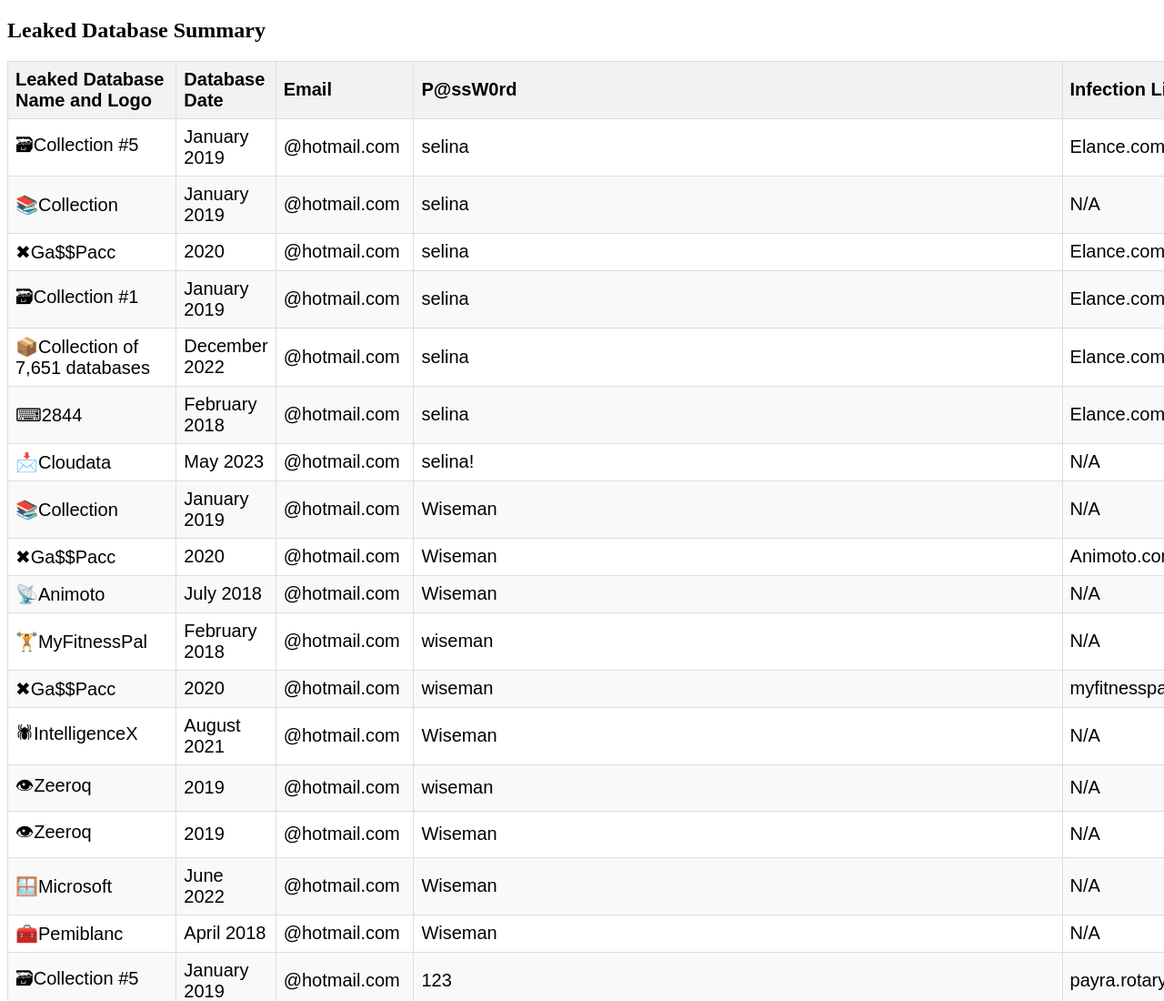
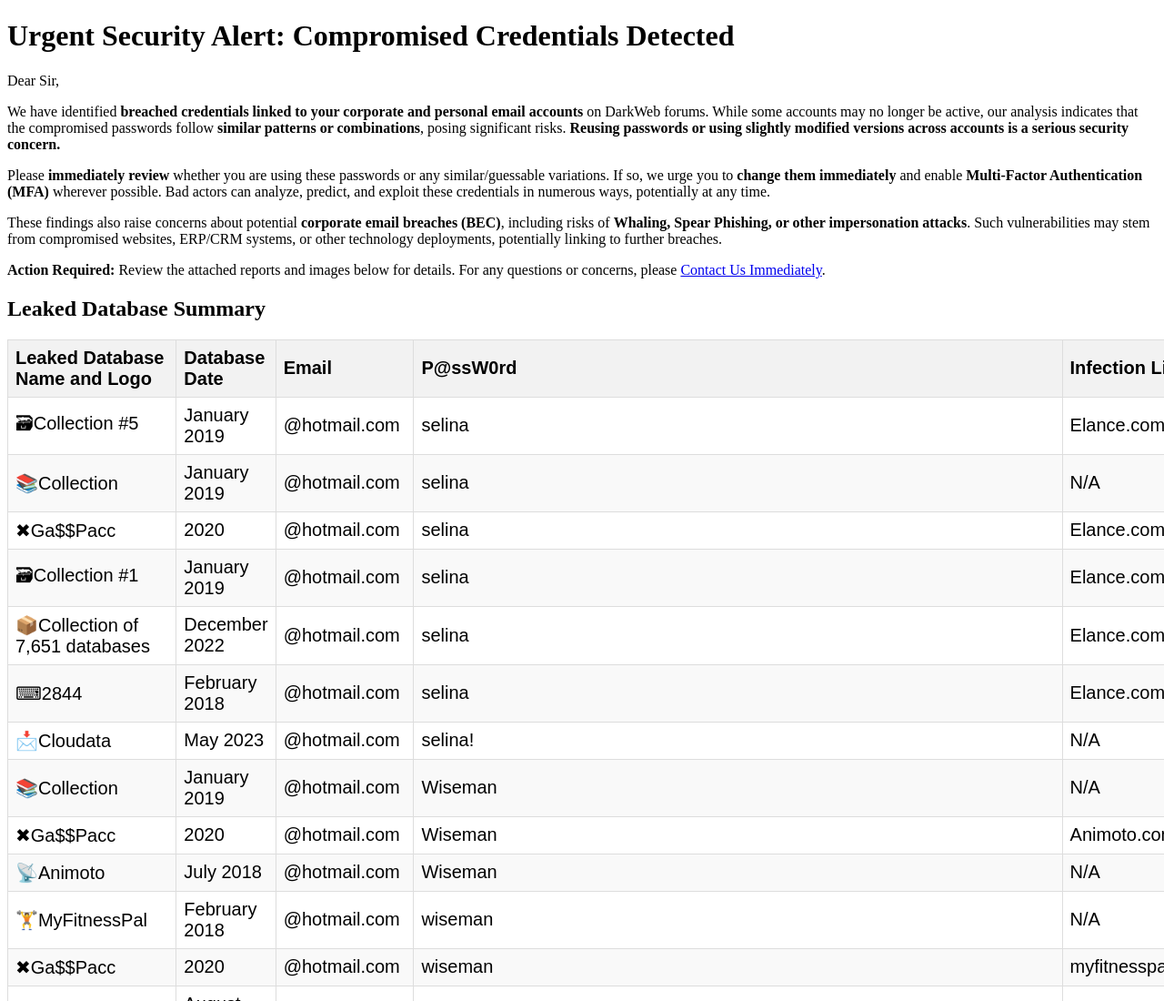
Before and after one commit to felicity-idc-drive/my-sharepoint-personal-shantona-breached-information, a plain HTML site: page real-rep/personal.html in a window 1280 px wide. Shown: the top 1100 px of the page at 91% size. Drawn offline with Linux system fonts and the light colour scheme.

Commit message:
Update personal.html

```diff
--- a/real-rep/personal.html
+++ b/real-rep/personal.html
@@ -33,6 +33,14 @@
 </head>
 
 <body>
+    <div class="alert-container">
+        <h1>Urgent Security Alert: Compromised Credentials Detected</h1>
+        <p>Dear Sir,</p>
+        <p>We have identified <strong>breached credentials linked to your corporate and personal email accounts</strong> on DarkWeb forums. While some accounts may no longer be active, our analysis indicates that the compromised passwords follow <strong>similar patterns or combinations</strong>, posing significant risks. <strong>Reusing passwords or using slightly modified versions across accounts is a serious security concern.</strong></p>
+        <p>Please <strong>immediately review</strong> whether you are using these passwords or any similar/guessable variations. If so, we urge you to <strong>change them immediately</strong> and enable <strong>Multi-Factor Authentication (MFA)</strong> wherever possible. Bad actors can analyze, predict, and exploit these credentials in numerous ways, potentially at any time.</p>
+        <p>These findings also raise concerns about potential <strong>corporate email breaches (BEC)</strong>, including risks of <strong>Whaling, Spear Phishing, or other impersonation attacks</strong>. Such vulnerabilities may stem from compromised websites, ERP/CRM systems, or other technology deployments, potentially linking to further breaches.</p>
+        <p><strong>Action Required:</strong> Review the attached reports and images below for details. For any questions or concerns, please <a href="mailto:support@example.com" class="cta">Contact Us Immediately</a>.</p>
+    </div>
     <h2>Leaked Database Summary</h2>
     <table>
         <thead>
```
